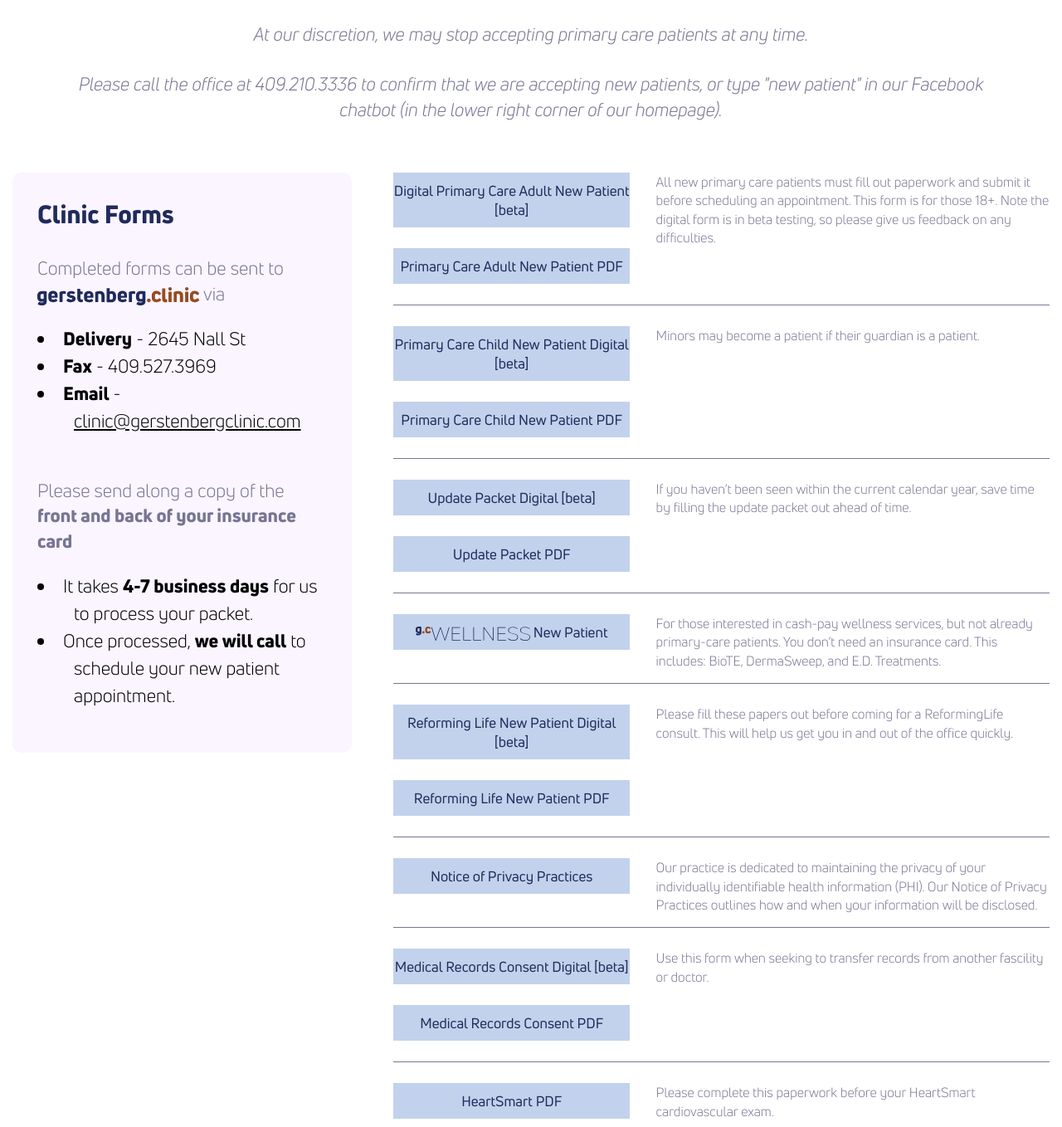
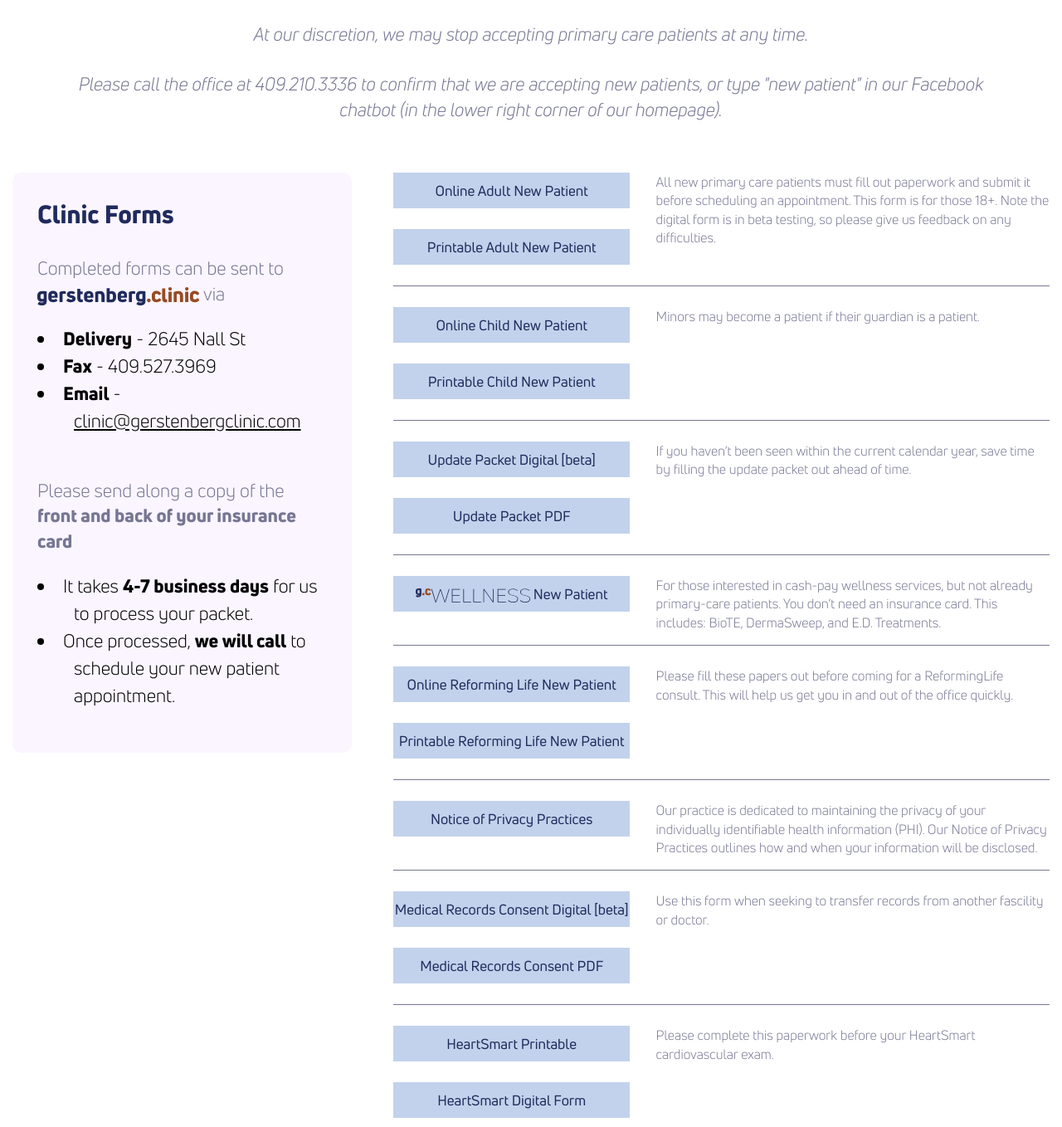
Before and after one commit to theneverwoods/gerstenberg.clinic, a Jekyll site: the page built from forms.html, in a window 1280 px wide and 1400 px high, scrolled down 1134 px, cut to the strip 42-1400 px from the top of the window. Shown: the whole strip at 83% size. Built offline with Jekyll 4.4.1, drawn with Linux system fonts in a browser that asks for light colours.

Commit message:
Update forms.html

```diff
--- a/forms.html
+++ b/forms.html
@@ -31,8 +31,8 @@ stylesheet: forms
   <div class="two-thirds">
        <div class="links-row">
       <div>
-        <a href="https://form.jotform.com/222806516737056" target="_blank" class="btn">Digital Primary Care Adult New Patient [beta]</a>
-        <a href="{{ site.baseurl }}/pdf/adult.pdf" target="_blank" class="btn">Primary Care Adult New Patient PDF</a>
+        <a href="https://form.jotform.com/222806516737056" target="_blank" class="btn">Online Adult New Patient</a>
+        <a href="{{ site.baseurl }}/pdf/adult.pdf" target="_blank" class="btn">Printable Adult New Patient</a>
      </div>
       <div>
         <p>
@@ -43,8 +43,8 @@ stylesheet: forms
 
     <div class="links-row">
       <div>
-        <a href="https://form.jotform.com/240127511769153" target="_blank" class="btn">Primary Care Child New Patient Digital [beta]</a>
-          <a href="{{ site.baseurl }}/pdf/pedi.pdf" target="_blank" class="btn">Primary Care Child New Patient PDF</a>
+        <a href="https://form.jotform.com/240127511769153" target="_blank" class="btn">Online Child New Patient</a>
+          <a href="{{ site.baseurl }}/pdf/pedi.pdf" target="_blank" class="btn">Printable Child New Patient</a>
       </div>
       <div>
         <p>
@@ -77,8 +77,8 @@ stylesheet: forms
 
     <div class="links-row">
       <div>
-        <a href="https://form.jotform.com/240145434896158" target="_blank" class="btn">Reforming Life New Patient Digital [beta]</a>
-          <a href="{{ site.baseurl }}/pdf/reflife.pdf" target="_blank" class="btn">Reforming Life New Patient PDF</a>
+        <a href="https://form.jotform.com/240145434896158" target="_blank" class="btn">Online Reforming Life New Patient</a>
+          <a href="{{ site.baseurl }}/pdf/reflife.pdf" target="_blank" class="btn">Printable Reforming Life New Patient</a>
       </div>
       <div>
         <p>
@@ -111,7 +111,7 @@ stylesheet: forms
     </div>
     <div class="links-row">
         <div>
-          <a href="{{ site.baseurl }}/pdf/HS_patient_packet.pdf" target="_blank" class="btn">HeartSmart PDF</a>
+          <a href="{{ site.baseurl }}/pdf/HS_patient_packet.pdf" target="_blank" class="btn">HeartSmart Printable</a>
          <a href="https://form.jotform.com/222274403298052" target="_blank" class="btn">HeartSmart Digital Form</a>
         </div>
       <div>
```
